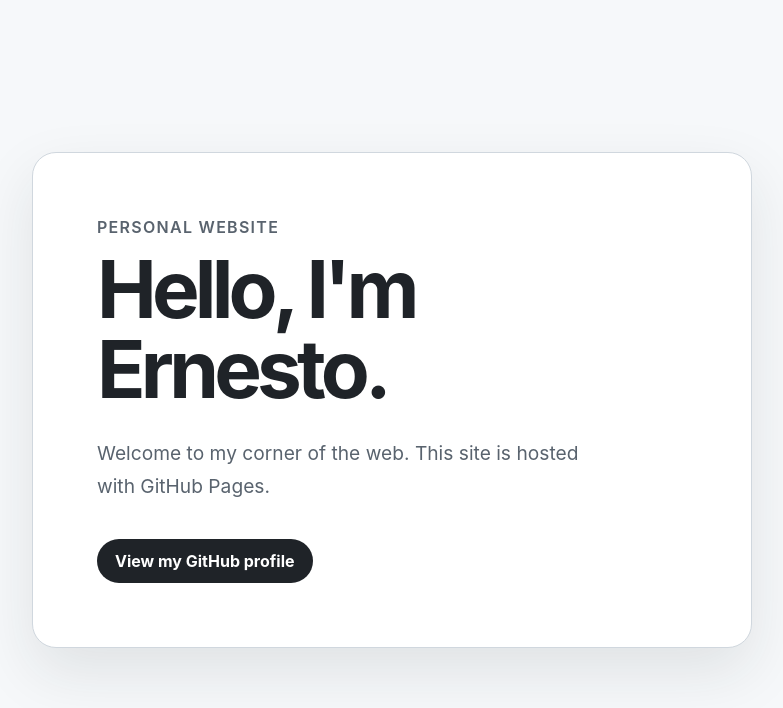
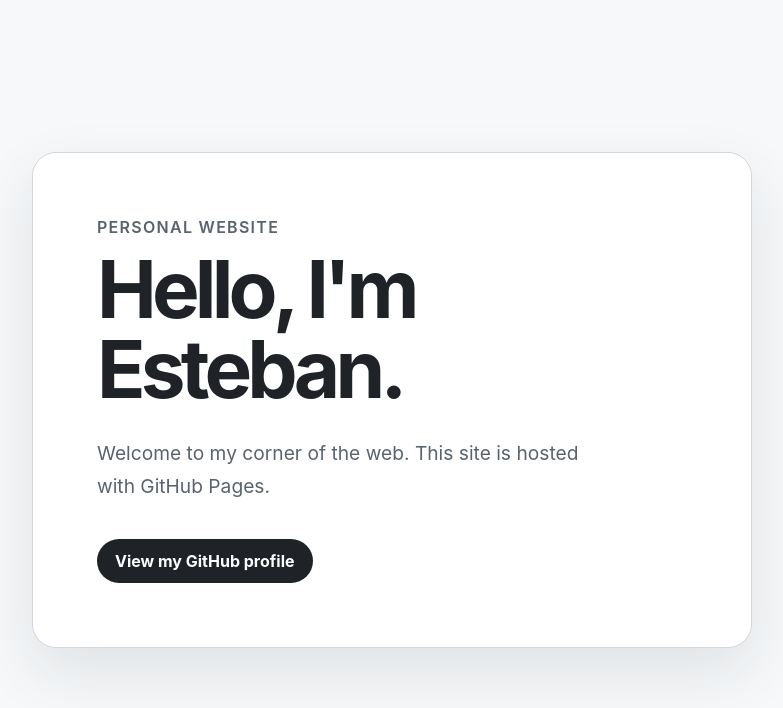
Before and after one commit to eshernan/eshernan.github.io, a plain HTML site: page index.html in a window 1280 px wide. Shown: the whole page, without its empty margins (248-1031 px from the left). Drawn offline with Linux system fonts and the light colour scheme.

Commit message:
Correct name to Esteban Hernandez

```diff
--- a/index.html
+++ b/index.html
@@ -3,8 +3,8 @@
 <head>
   <meta charset="UTF-8">
   <meta name="viewport" content="width=device-width, initial-scale=1">
-  <meta name="description" content="Ernesto Hernandez's personal website.">
-  <title>Ernesto Hernandez</title>
+  <meta name="description" content="Esteban Hernández's personal website.">
+  <title>Esteban Hernández</title>
   <style>
     :root {
       color-scheme: light dark;
@@ -104,7 +104,7 @@
 <body>
   <main>
     <p>Personal website</p>
-    <h1>Hello, I'm Ernesto.</h1>
+    <h1>Hello, I'm Esteban.</h1>
     <p class="intro">
       Welcome to my corner of the web. This site is hosted with GitHub Pages.
     </p>
```
